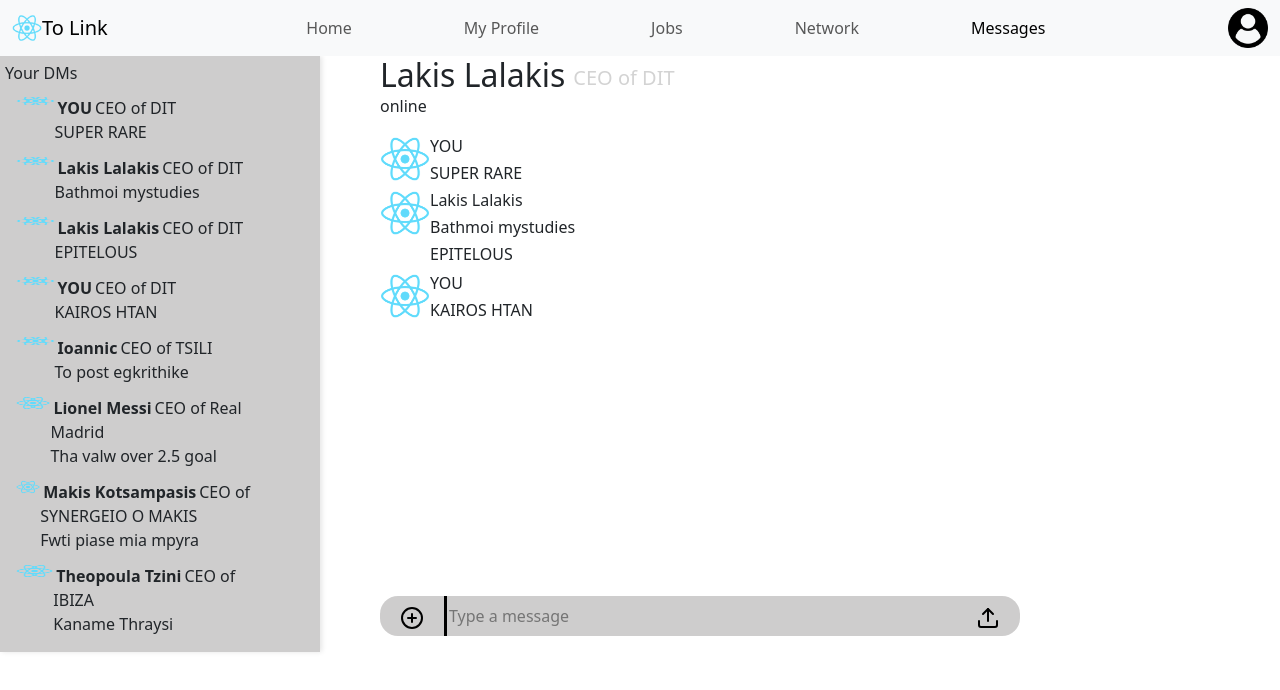
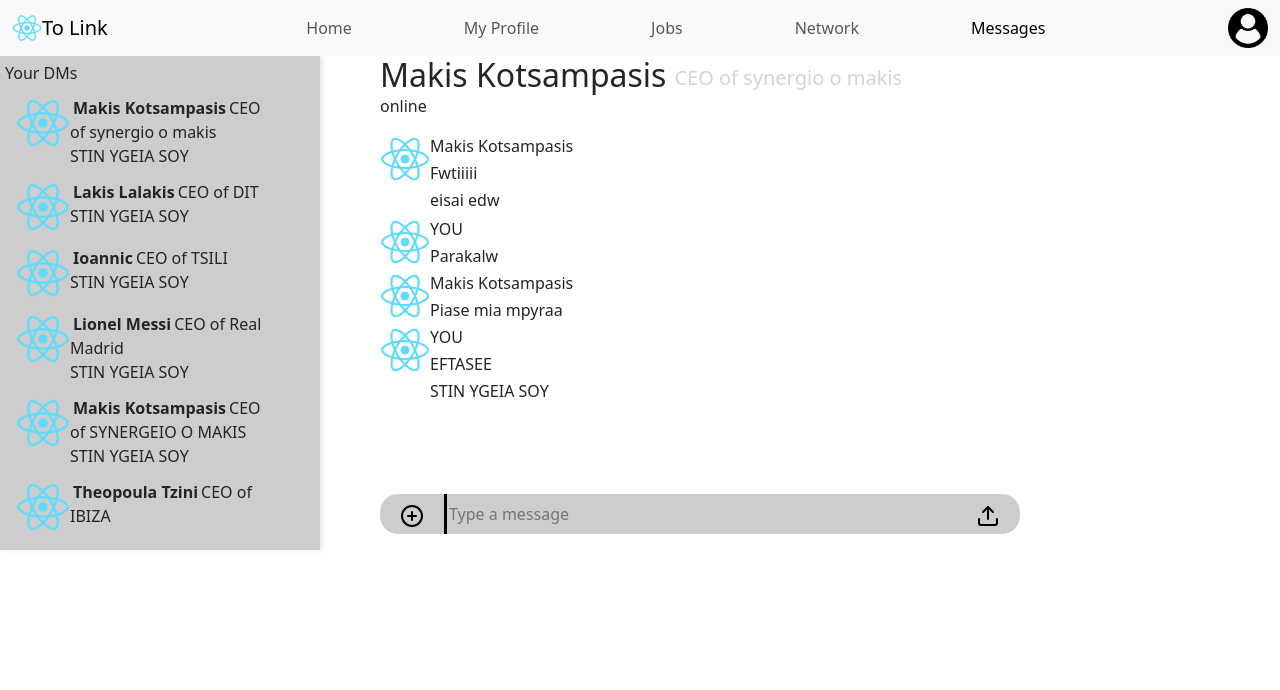
Before and after one commit to DPorichis/to-link, a React (Create React App) app: page /user/messages in a window 1280 px wide. Shown: the top 690 px of the page. Built offline with nearby package versions, Linux system fonts and the light colour scheme.

Commit message:
message updates

```diff
--- a/src/Components/Messaging/Message.js
+++ b/src/Components/Messaging/Message.js
@@ -3,25 +3,35 @@ import MessagesPGU from "../../Pages/User/MessagesPGU";
 import MessageCont from "./MessageCONT";
 
 function Message(props){
-    const isCurrentUserYou = props.user === 'you';
+    const isCurrentUserYou = props.message.user === "0";
 
     return(
         <div >
         <div style={{marginBottom:"0px"}} >
            {isCurrentUserYou ? (
-                <div style={{display:"flex", flexDirection:"row",marginTop:"0px"}}  >
-                    <img src={props.imgURL} alt="Avatar" style={{width :"50px",height:"50px"}} className="link-image" />
-                    <div style={{display:"flex", flexDirection:"column",textAlign:"left"}}>
-                    <p style={{marginBottom:"3px"}}>{props.name}</p>
-                    <p style={{marginTop:"0px"}}>{props.Message}</p>
-                    </div>
-                </div>
+               <div style={{display:"flex", flexDirection:"row"}}  >
+               {props.same ?
+               <>
+               <div style={{display:"flex", flexDirection:"column",textAlign:"left",marginTop:"0px",marginBottom:"5px"}}>
+               <p style={{marginTop:"0px",marginLeft:"50px",marginBottom:"0px"}}>{props.message.message}</p>
+               </div>
+               </>
+               :
+               <>
+               <img src={props.imgURL} alt="Avatar" style={{width :"50px",height:"50px"}} className="link-image" />
+               <div style={{display:"flex", flexDirection:"column",textAlign:"left",marginBottom:"0px"}}>
+               <p style={{marginBottom:"3px"}}>YOU</p>
+               <p style={{marginTop:"0px",marginBottom:"3px"}}>{props.message.message}</p>
+               </div>
+               </>
+           }
+           </div>
             ) : (
                 <div style={{display:"flex", flexDirection:"row"}}  >
                     {props.same ?
                     <>
                     <div style={{display:"flex", flexDirection:"column",textAlign:"left",marginTop:"0px",marginBottom:"5px"}}>
-                    <p style={{marginTop:"0px",marginLeft:"50px",marginBottom:"0px"}}>{props.Message}</p>
+                    <p style={{marginTop:"0px",marginLeft:"50px",marginBottom:"0px"}}>{props.message.message}</p>
                     </div>
                     </>
                     :
@@ -29,7 +39,7 @@ function Message(props){
                     <img src={props.imgURL} alt="Avatar" style={{width :"50px",height:"50px"}} className="link-image" />
                     <div style={{display:"flex", flexDirection:"column",textAlign:"left",marginBottom:"0px"}}>
                     <p style={{marginBottom:"3px"}}>{props.name}</p>
-                    <p style={{marginTop:"0px",marginBottom:"3px"}}>{props.Message}</p>
+                    <p style={{marginTop:"0px",marginBottom:"3px"}}>{props.message.message}</p>
                     </div>
                     </>
                 }
--- a/src/Components/Messaging/MessageCONT.js
+++ b/src/Components/Messaging/MessageCONT.js
@@ -3,12 +3,22 @@ import Message from "./Message";
 import MessagesPGU from "../../Pages/User/MessagesPGU";
 
 function MessageCont(props){
+
     return(
         <div>
-            <Message name = {props.messages[0].name} title = {props.messages[0].title} Message={props.messages[0].Message} imgURL={props.messages[0].imgURL} user={props.messages[0].User} same={false} />
-            <Message name = {props.messages[1].name} title = {props.messages[1].title} Message={props.messages[1].Message} imgURL={props.messages[1].imgURL} user={props.messages[1].User} same={false} />
-            <Message name = {props.messages[2].name} title = {props.messages[2].title} Message={props.messages[2].Message} imgURL={props.messages[2].imgURL} user={props.messages[2].User} same={true} />
-            <Message name = {props.messages[3].name} title = {props.messages[3].title} Message={props.messages[3].Message} imgURL={props.messages[3].imgURL} user={props.messages[3].User} same={false} />
+             <div>
+            {props.dm.messages.map((message, index) => (
+                <Message
+                    key={index}
+                    name={props.dm.name}
+                    title={props.dm.title}
+                    message={message}
+                    imgURL={props.dm.imgURL}
+                    same={index > 0 && props.dm.messages[index - 1].user === message.user}
+                />
+            ))}
+
+        </div>
         </div>
     );
 }
--- a/src/Components/Profile/ProfileDms.js
+++ b/src/Components/Profile/ProfileDms.js
@@ -1,4 +1,5 @@
 import React from 'react';
+import MessagesPGU from '../../Pages/User/MessagesPGU';
 
 
 import './ProfileDms.css';
@@ -6,19 +7,19 @@ import './ProfileDms.css';
 
 
 function ProfileDms(props){
-
+    const lastMessage = props.messages.length > 0 ? props.messages[props.messages.length - 1].message : '';
 
 return(
 
 <li className = "linkdms" key={props.name} style={{display:"flex", textAlign:"start",flexDirection: "row",margin:"5px", cursor:"pointer", border: "1px solid transparent",
-            borderRadius: "10px"}}>
-                            <img src={props.imgURL} alt="Avatar" style={{width :"15%",flexDirection: "column",height: "20%"}} className="link-image" />
+            borderRadius: "10px"}} onClick={() => props.changesel(props.id) } >
+                            <img src={props.imgURL} alt="Avatar" style={{width :"54px",flexDirection: "column",height: "54px"}} className="link-image" />
                             <div>
                                 <p style={{margin: "0"}}>
                                     <span className="linkdms-name" style={{possition:"top",textAlign: "start", fontWeight: "bold",flexDirection: "column",margin: "3px" }}>{props.name}</span>
                                     <span className="linkdms-title" style={{possition:"top",textAlign: "start"}}>{props.title}</span>
                                 </p>
-                                <span className="linkdms-Message" style={{textAlign: "end"}}>{props.Message}</span>
+                                <span className="linkdms-Message" style={{textAlign: "end"}}>{lastMessage}</span>
                             </div>
                         </li>
 
--- a/src/Pages/User/MessagesPGU.js
+++ b/src/Pages/User/MessagesPGU.js
@@ -4,74 +4,92 @@ import ProfileDms from "../../Components/Profile/ProfileDms";
 import CommentsCONT from "../../Components/Feed/Comment";
 import Message from "../../Components/Messaging/Message";
 import MessageCont from "../../Components/Messaging/MessageCONT";
+import { useState } from "react";
 
 function MessagesPGU(props) {
+    const [selected_dm, setSelected_dm] = useState(0);
 
+    const convo= [
+        {
+            user:"1",
+            message: "Fwtiiiii ",
+            time: "10:05",
+        },
+        {
+            user:"1",
+            message: "eisai edw ",
+            time: "10:05",
+        },
+        {
+            user:"0",
+            message: "Parakalw",
+            time: "10:08",
+        },
+        {
+            user:"1",
+            message: "Piase mia mpyraa",
+            time: "10:10",
+        },
+        {
+            user:"0",
+            message:"EFTASEE",
+            time: "10:10"
+        },
+        {
+            user:"0",
+            message:"STIN YGEIA SOY",
+            time: "10:10"
+        },
+
+    ];
 
     const links =
     [
     {
-    name: "YOU",
-    title:"CEO of DIT",
+    name: "Makis Kotsampasis",
+    title:"CEO of synergio o makis",
     imgURL: "/logo192.png",
-    Message: "SUPER RARE",
-    User: "Lakis",
-    same: "",
+    messages: convo
     },
     {
     name: "Lakis Lalakis",
     title:"CEO of DIT",
     imgURL: "/logo192.png",
-    Message: "Bathmoi mystudies",
-    User: "Lakis",
-    same: "",
+    messages: convo,
     },
-    {
-        name: "Lakis Lalakis",
-        title:"CEO of DIT",
-        imgURL: "/logo192.png",
-        Message: "EPITELOUS",
-        User: "Lakis",
-        same: "",
-        },
-        {
-            name: "YOU",
-            title:"CEO of DIT",
-            imgURL: "/logo192.png",
-            Message: "KAIROS HTAN",
-            User: "Lakis",
-            same: "",
-            },
     {
     name: "Ioannic",
     title: "CEO of TSILI" ,
     imgURL: "/logo192.png",
-    Message: "To post egkrithike",
-    User: "you"
+    messages: convo,
+
     },
     {
     name: "Lionel Messi",
     title: "CEO of Real Madrid",
     imgURL: "/logo192.png",
-    Message: "Tha valw over 2.5 goal",
-    User: "you"
+    messages: convo,
+
     },
     {
     name: "Makis Kotsampasis",
     title: "CEO of SYNERGEIO O MAKIS",
     imgURL: "/logo192.png",
-    Message : "Fwti piase mia mpyra",
-    User: "you"
+    messages : convo,
+
     },
     {
     name: "Theopoula Tzini",
     title: "CEO of IBIZA",
     imgURL: "/logo192.png",
-    Message : "Kaname Thraysi",
-    User: "you"
+    messages : []
     },
     ];
-    let previousUser = null;
+
+    const handleDmClick = (index) => {
+        setSelected_dm(index);
+    };
+
     return (
         <div >
             <Header log="user" act="messages"/>
@@ -81,20 +99,20 @@ function MessagesPGU(props) {
                     Your DMs
                     </div>
                     <div className = "LinksDms">
-                        {links.map((link) =>
-                        <ProfileDms name = {link.name} title = {link.title} Message={link.Message} imgURL={link.imgURL} user={link.User} Prev={link.Prev}/>
+                        {links.map((link, index) =>
+                        <ProfileDms name = {link.name} title = {link.title} messages={link.messages} imgURL={link.imgURL} changesel={handleDmClick} id={index}/>
                         )}
                     </div>
                 </div>
                 <div className="Textbox" style={{display:"flex", flexDirection:"column",textAlign:"left",marginLeft:"60px",justifyContent:"space-between",width:"50%"}}>
                     <p>
                         <div style={{display:"flex", flexDirection:"row",textAlign:"left"}}>
-                            <h3 style={{fontSize:"32px",marginRight:"8px",marginBottom:"0px"}}>{links[1].name}</h3>
-                            <p style={{color:"#D3D3D3",fontSize:"20px",marginTop:"7px",marginBottom:"0px"}}>{links[1].title}</p>
+                            <h3 style={{fontSize:"32px",marginRight:"8px",marginBottom:"0px"}}>{links[selected_dm].name}</h3>
+                            <p style={{color:"#D3D3D3",fontSize:"20px",marginTop:"7px",marginBottom:"0px"}}>{links[selected_dm].title}</p>
                         </div>
                         <p style={{marginTop:"0px"}}>online</p>
                         <div style={{display:"flex", flexDirection:"column",}}>
-                        <MessageCont messages = {links} />
+                        <MessageCont dm = {links[selected_dm]} />
                         </div>
                     </p>
                     <p>
```
